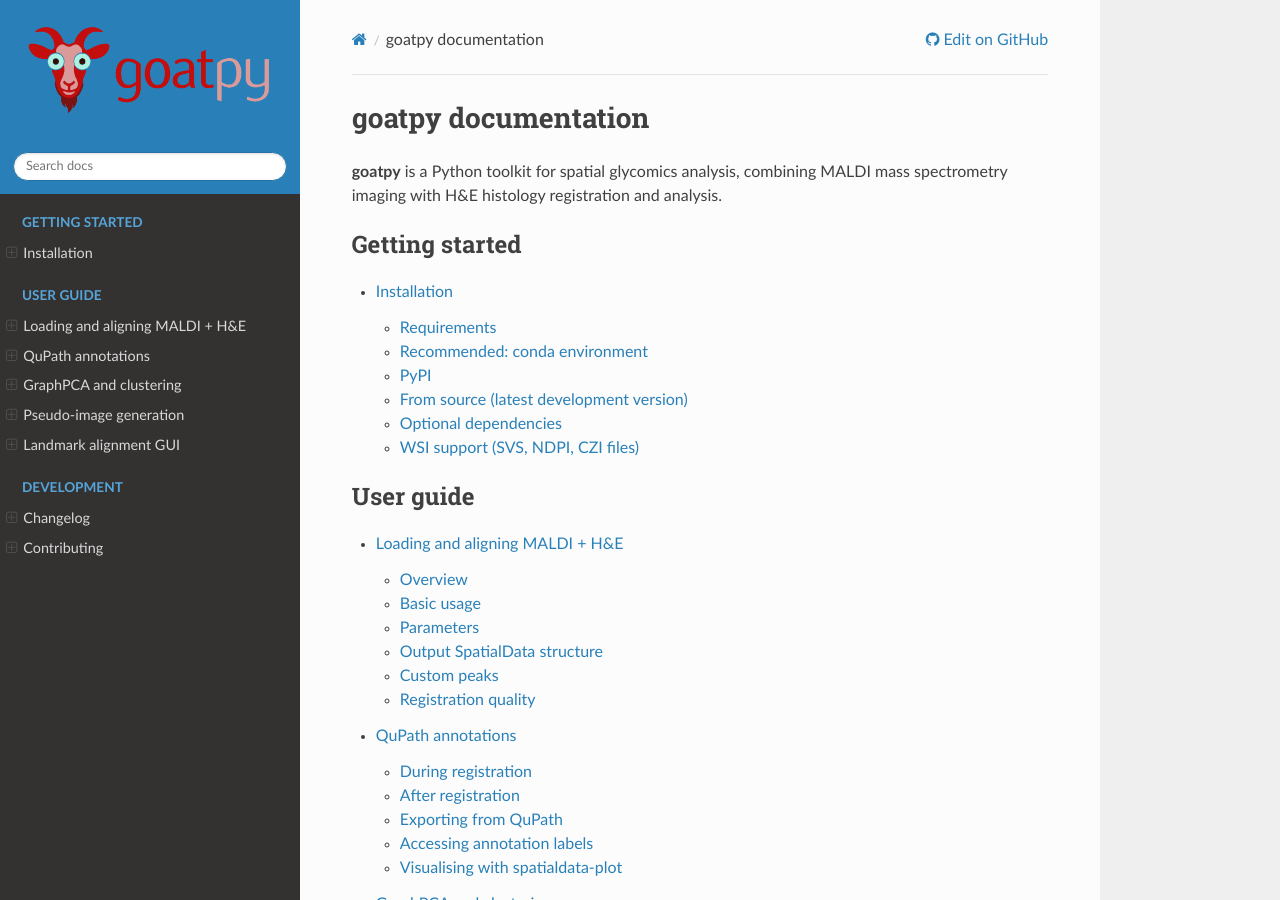
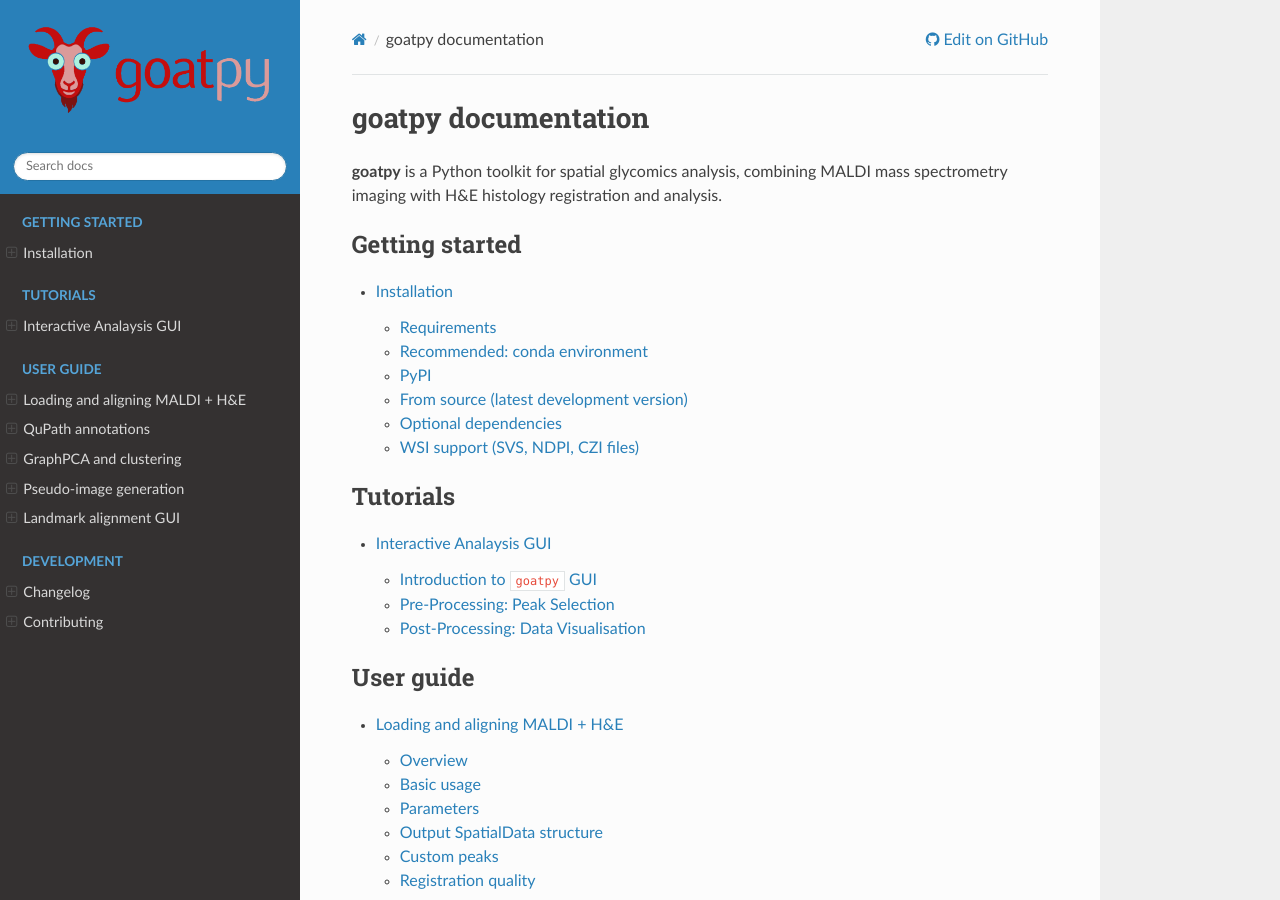
Before and after one commit to agc888/goatpy, a Sphinx documentation site: the page built from docs/source/index.rst, in a window 1280 px wide and 900 px high. Built offline with Sphinx 7.4.7 and the Read the Docs theme 3.1.0, drawn with Linux system fonts in a browser that asks for light colours; pages that are not in the unit, such as notebooks, are missing from menus.

Commit message:
update GUI

```diff
--- a/docs/source/index.rst
+++ b/docs/source/index.rst
@@ -15,8 +15,9 @@
    :maxdepth: 2
    :caption: Tutorials
 
+   guides/Tutorials/multi_sample_analysis
+   guides/Tutorials/interactive_analysis_gui
    guides/Tutorials/ihc_alignment
-   guides/Tutorials/multi_sample_analysis
 
 
 .. toctree::
```
